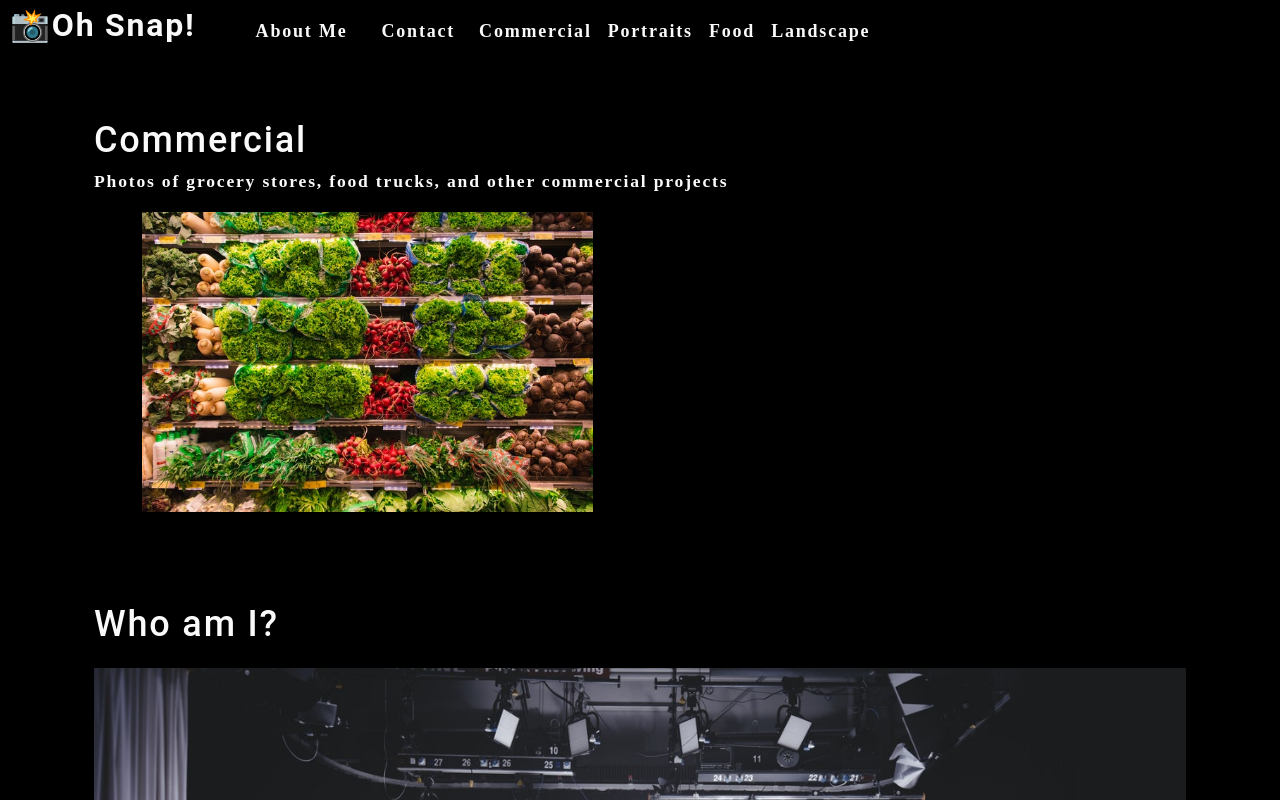
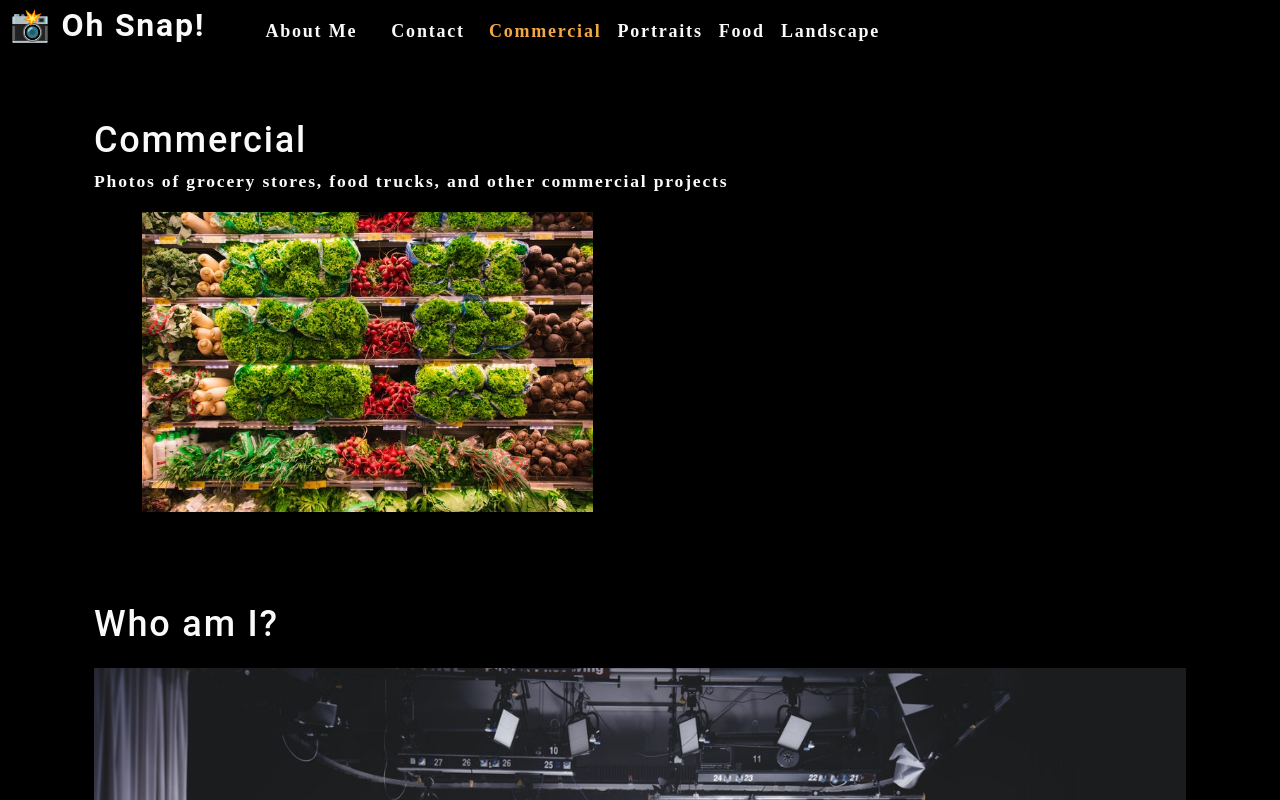
Before and after one commit to nicnolen/photo-port, a React (Create React App) app: page / in a window 1280 px wide. Shown: the top 800 px of the page. Built offline with nearby package versions, Linux system fonts and the light colour scheme.

Commit message:
added hooks to the Nav component

```diff
--- a/src/components/Nav/index.js
+++ b/src/components/Nav/index.js
@@ -1,10 +1,10 @@
 // Import dependencies
-import React from 'react';
+import React, { useState } from 'react';
 import { capitalizeFirstLetter } from '../../utils/helpers';
 
 // Create the `Nav` function
 const Nav = () => {
-  const categories = [
+  const [categories] = useState([
     {
       name: 'commercial',
       description:
@@ -16,10 +16,12 @@ const Nav = () => {
       name: 'landscape',
       description: 'Fields, farmhouses, waterfalls, and the beauty of nature',
     },
-  ];
+  ]);
+  const [currentCategory, setCurrentCategory] = useState(categories[0]);
 
   const categorySelected = name => {
     console.info(`${name} selected`);
+    return name;
   };
 
   return (
@@ -27,8 +29,9 @@ const Nav = () => {
       <h2>
         <a data-testid='link' href='/'>
           <span role='img' aria-label='camera'>
+            {' '}
             📸
-          </span>
+          </span>{' '}
           Oh Snap!
         </a>
       </h2>
@@ -38,19 +41,25 @@ const Nav = () => {
             <a
               data-testid='about'
               href='#about'
-              onClick={() => console.info('About Me selected')}>
+              onClick={() => categorySelected('About Me')}>
               About Me
             </a>
           </li>
           <li className={'mx-2'}>
-            <span onClick={() => console.info('Contact selected')}>
-              Contact
-            </span>
+            <span onClick={() => categorySelected('Contact')}>Contact</span>
           </li>
           {categories.map(category => (
             // whenever you map over anything in JSX the outmost element must have a key attribute set to something unique
-            <li className='mx-1' key={category.name}>
-              <span onClick={() => categorySelected(category.name)}>
+            <li
+              className={`mx-1 ${
+                currentCategory.name === category.name && 'navActive'
+              }`}
+              key={category.name}>
+              <span
+                onClick={() => {
+                  setCurrentCategory(category);
+                  categorySelected(category.name);
+                }}>
                 {capitalizeFirstLetter(category.name)}
               </span>
             </li>
```
